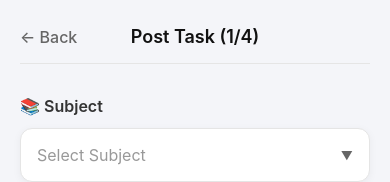
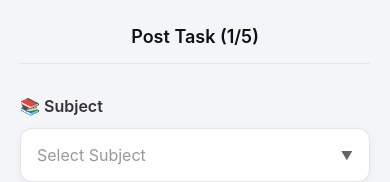
Before and after one commit to syedhamzahabib/AssignMint, a React Native app: screen /Post in a window 390 px wide. Shown: the top 182 px of the page. Built offline with nearby package versions, Linux system fonts and the light colour scheme.

Commit message:
StepOne.js

```diff
--- a/screens/PostTaskSteps/StepOne.js
+++ b/screens/PostTaskSteps/StepOne.js
@@ -34,9 +34,9 @@ const StepOne = ({ formData, updateFormData, onNext, currentStep }) => {
       {/* Header */}
       <View style={styles.header}>
         <View style={styles.headerLeft}>
-          <Text style={styles.backButton}>← Back</Text>
+          {/* Empty space for first step */}
         </View>
-        <Text style={styles.headerTitle}>Post Task (1/4)</Text>
+        <Text style={styles.headerTitle}>Post Task (1/5)</Text>
         <View style={styles.headerRight} />
       </View>
 
@@ -132,11 +132,6 @@ const styles = StyleSheet.create({
   },
   headerRight: {
     flex: 1,
-  },
-  backButton: {
-    fontSize: 16,
-    color: '#666',
-    fontWeight: '500',
   },
   form: {
     flex: 1,
```
